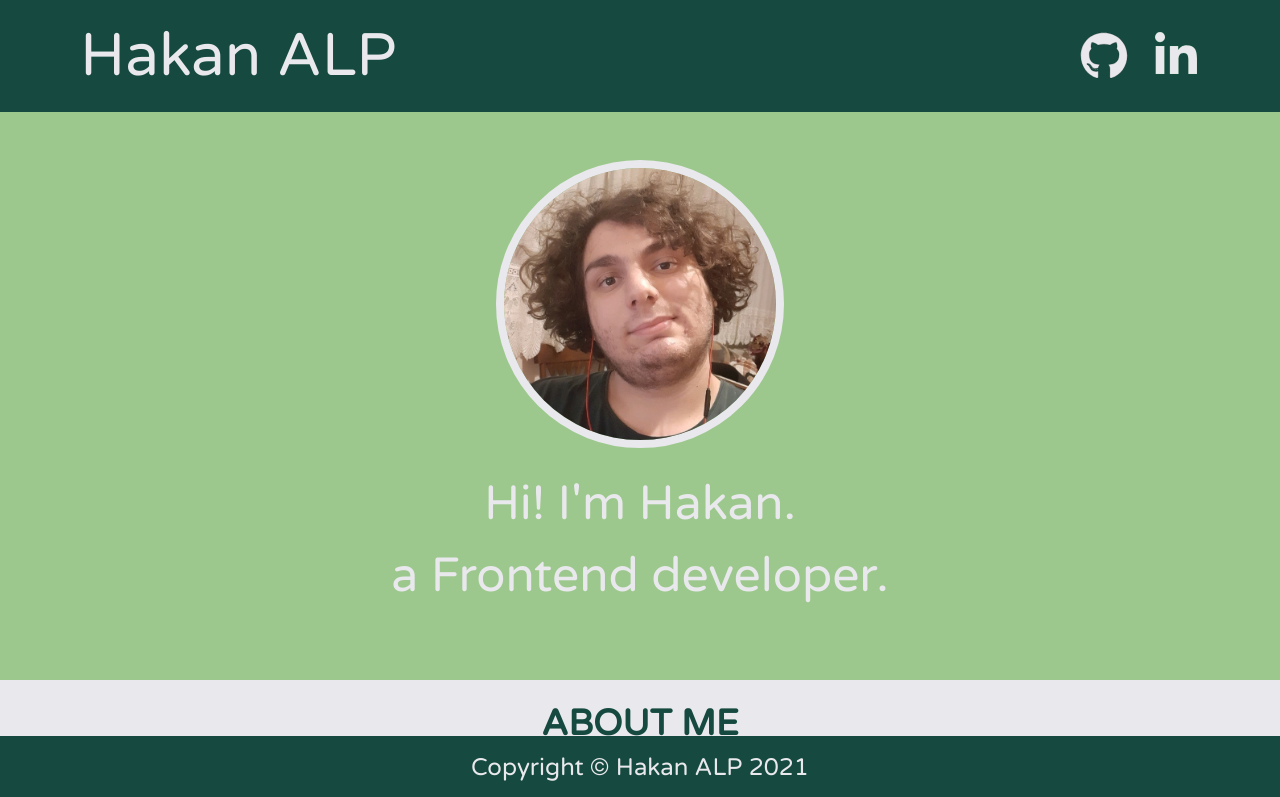
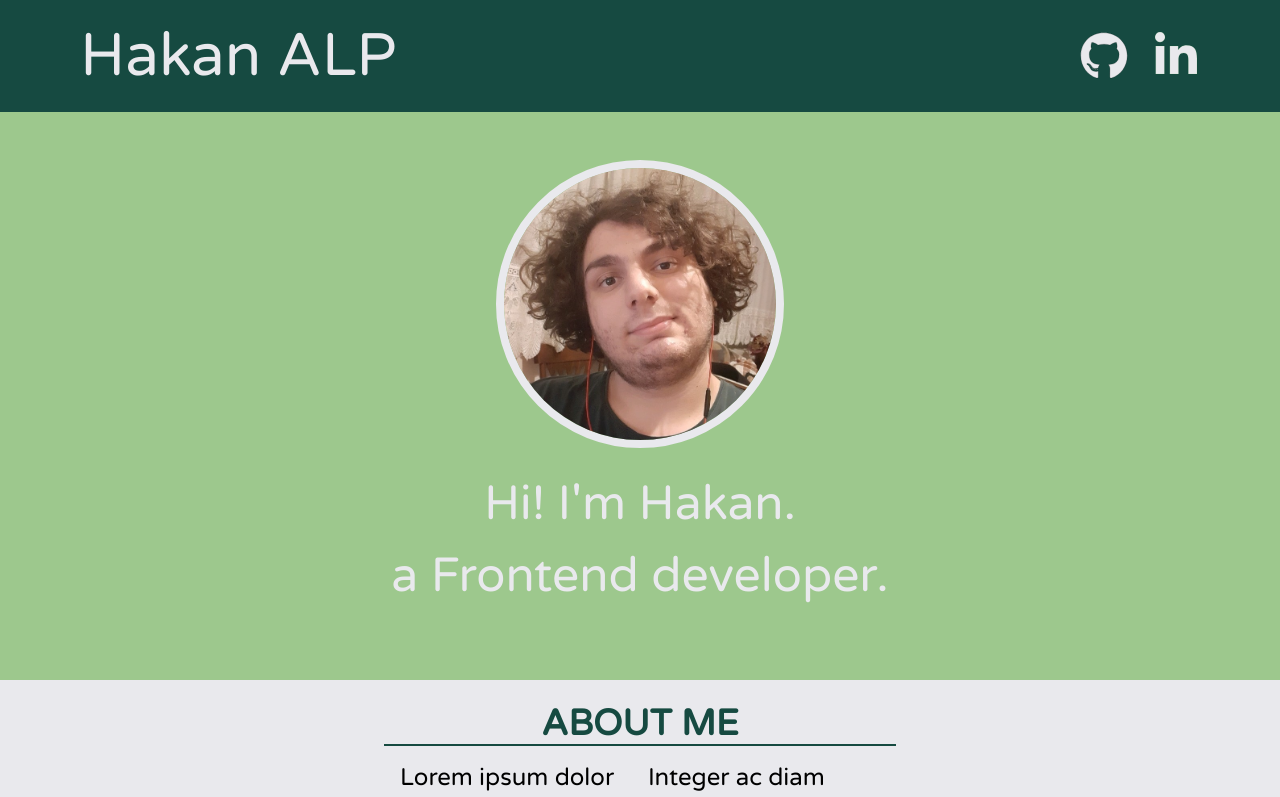
Before and after one commit to hakanalpp/hakanalp.dev, a React (Create React App) app: page / in a window 1280 px wide. Shown: the top 797 px of the page. Built offline with nearby package versions, Linux system fonts and the light colour scheme.

Commit message:
fix: footer

```diff
--- a/src/Screens/Home/Home.js
+++ b/src/Screens/Home/Home.js
@@ -138,7 +138,7 @@ function Home() {
           </div>
         </div>
       </div>
-      <div className="fixed bottom-0 w-full h-16 bg-dark-green flex items-center grid justify-items-center">
+      <div className="w-full h-16 bg-dark-green flex items-center grid justify-items-center">
         <p className="text-neutral-white text-2xl">Copyright © Hakan ALP 2021</p>
       </div>
     </div>
```
